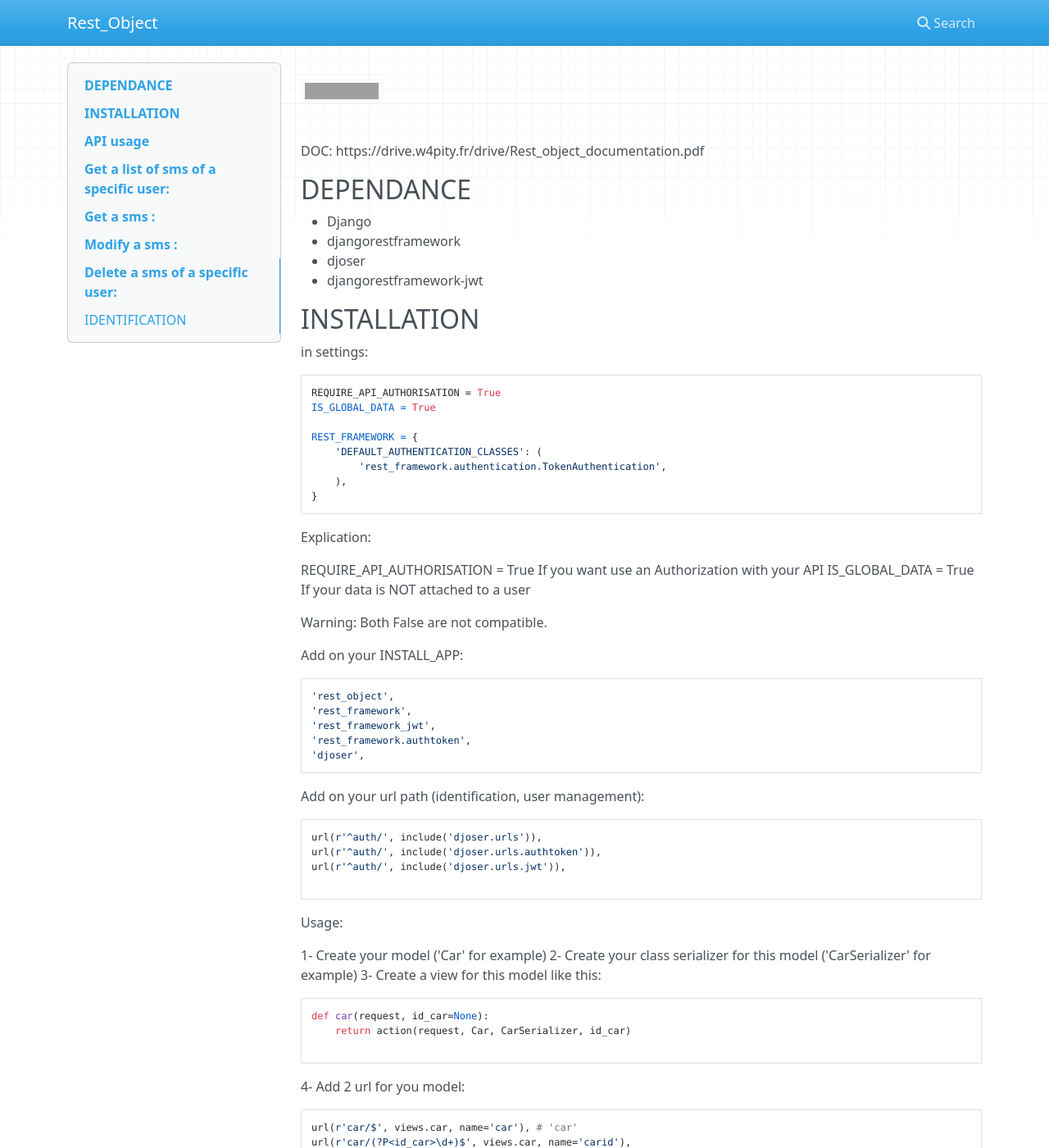
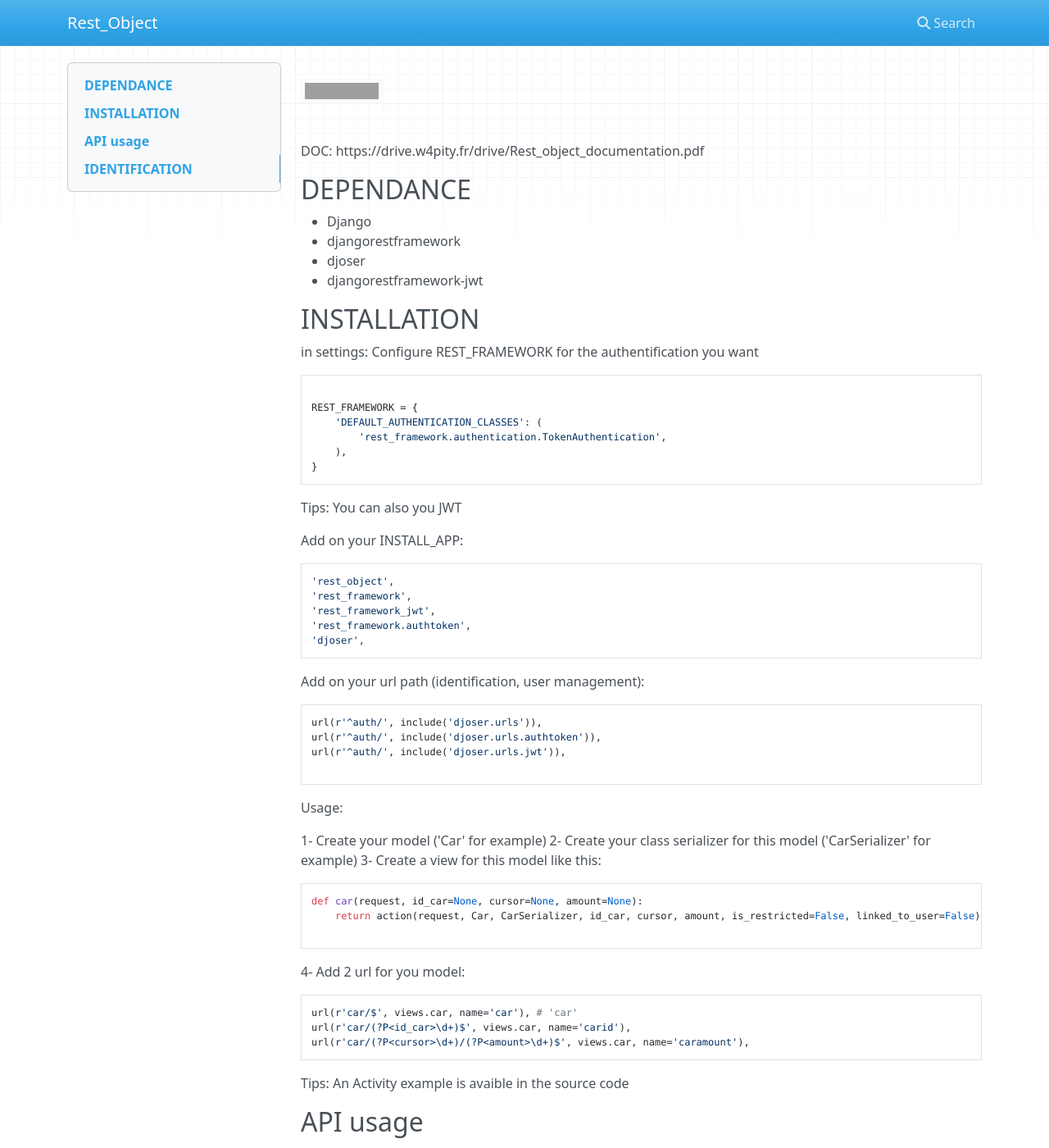
Before and after one commit to zephirdeadline/djangoAPI_rest_object, an MkDocs documentation site: the page built from documentation/docs/index.md, in a window 1280 px wide and 1400 px high. Shown: the whole window at 82% size. Built offline with MkDocs 1.6.1, drawn with Linux system fonts in a browser that asks for light colours; nearby versions of some CDN libraries; some of the changed text lies outside the part shown; grey boxes are pictures that could not be loaded.

Commit message:
Update doc

````diff
--- a/documentation/docs/index.md
+++ b/documentation/docs/index.md
@@ -13,10 +13,8 @@ DOC: https://drive.w4pity.fr/drive/Rest_object_documentation.pdf
 ## INSTALLATION
 
 in settings:
-
+Configure REST_FRAMEWORK for the authentification you want
 ```
-REQUIRE_API_AUTHORISATION = True
-IS_GLOBAL_DATA = True
 
 REST_FRAMEWORK = {
     'DEFAULT_AUTHENTICATION_CLASSES': (
@@ -24,13 +22,7 @@ REST_FRAMEWORK = {
     ),
 }
 ```
-Explication:
-
-REQUIRE_API_AUTHORISATION = True If you want use an Authorization with your API
-IS_GLOBAL_DATA = True If your data is NOT attached to a user
-
-Warning: Both False are not compatible.
-
+Tips: You can also you JWT
 
 Add on your INSTALL_APP:
 
@@ -59,8 +51,8 @@ Usage:
 2- Create your class serializer for this model ('CarSerializer' for example)
 3- Create a view for this model like this:
 ```
-def car(request, id_car=None):
-    return action(request, Car, CarSerializer, id_car)
+def car(request, id_car=None, cursor=None, amount=None):
+    return action(request, Car, CarSerializer, id_car, cursor, amount, is_restricted=False, linked_to_user=False)
 
 ```
 4- Add 2 url for you model:
@@ -70,9 +62,16 @@ url(r'car/(?P<id_car>\d+)$', views.car, name='carid'),
 url(r'car/(?P<cursor>\d+)/(?P<amount>\d+)$', views.car, name='caramount'),
 ```
 
+Tips: An Activity example is avaible in the source code
+
 ## API usage
 
+Tips: Token can be replaced by JWT
+
 Model example:
+
+
+User is a ForeignKey, so is_restricted ans linked_to_user need to be set as True
 
 ```
 class Sms(models.Model):
@@ -82,10 +81,10 @@ class Sms(models.Model):
     date = models.DateTimeField()
 ```
 
-Add Header Token/jwt only if REQUIRE_API_AUTHORISATION = True
+Add Header Token/jwt only if you need it
 
 
-# Get a list of sms of a specific user:
+### QUERY
 
 > GET http://localhost:8000/api/sms/
 
@@ -110,7 +109,7 @@ RESPONSE:
 ]
 ```
 
-# Get a sms :
+### GET
 
 > GET http://localhost:8000/api/sms/{id}
 
@@ -132,7 +131,7 @@ RESPONSE:
 ```
 
 
-### Create sms for a specific user:
+### POST
 
 > POST http://localhost:8000/api/sms/
 
@@ -172,7 +171,9 @@ RESPONSE:
 	}
 ```
 
-# Modify a sms :
+
+### PUT
+
 
 > PUT http://localhost:8000/api/sms/{id}
 
@@ -209,7 +210,7 @@ RESPONSE:
 	}
 ```
 
-# Delete a sms of a specific user:
+### Delete
 
 > DELETE http://localhost:8000/api/sms/{id}
 
````
